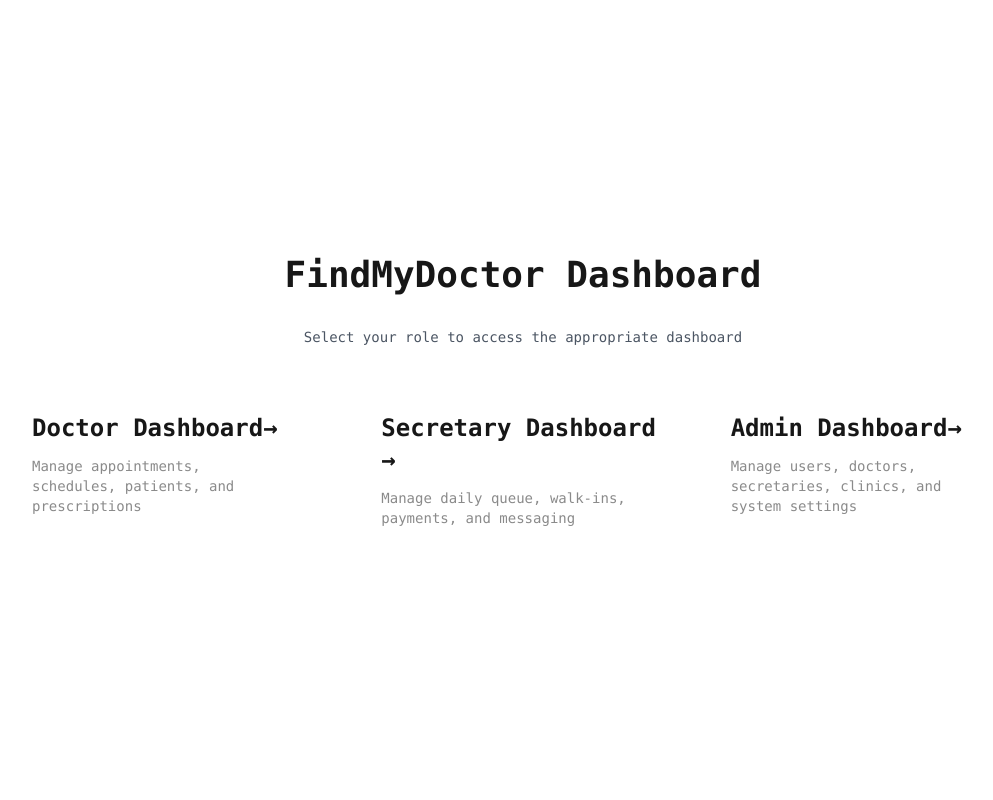
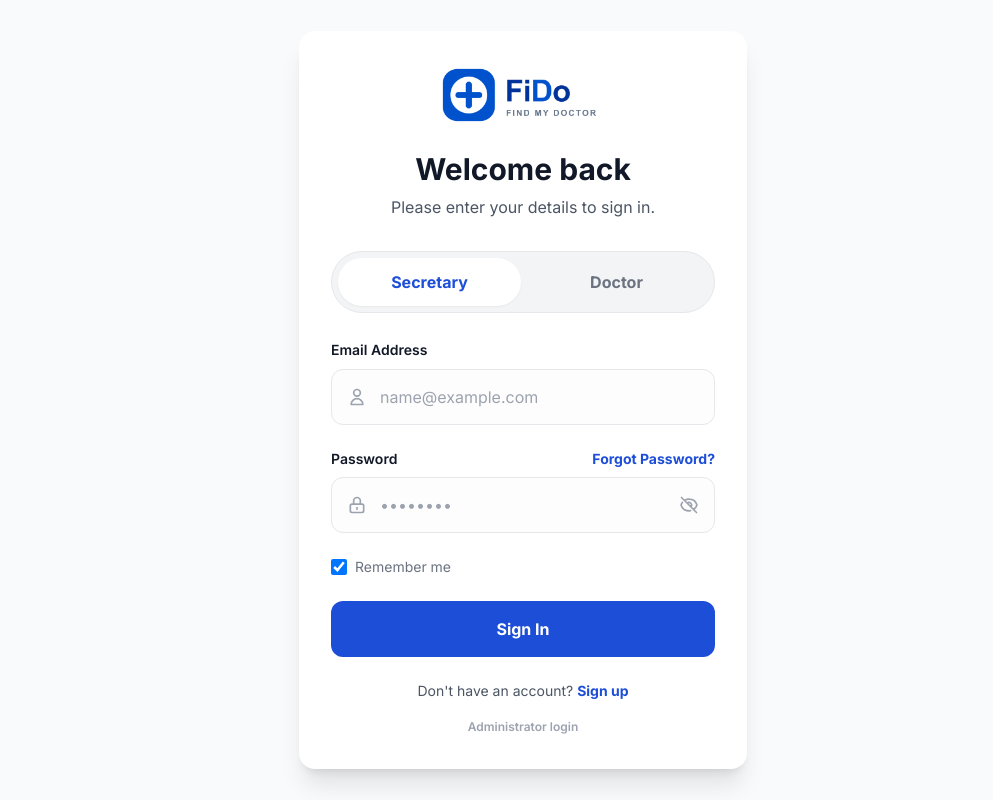
Before and after one commit to brendan-flores/FindMyDoctor, a Next.js app in the folder web/: page / in a window 1280 px wide. Shown: the whole page, without its empty margins (117-1110 px from the left). Built offline with nearby package versions, Linux system fonts and the light colour scheme.

Commit message:
[Amorin][feature] implement web login page with role toggle and FiDo branding

```diff
--- a/web/src/app/globals.css
+++ b/web/src/app/globals.css
@@ -14,7 +14,12 @@
   }
 }
 
+html,
 body {
+  margin: 0;
+  padding: 0;
+  height: 100%;
+  overflow: hidden;
   color: var(--foreground);
   background: var(--background);
   font-family: Arial, Helvetica, sans-serif;
--- a/web/src/app/layout.tsx
+++ b/web/src/app/layout.tsx
@@ -7,6 +7,9 @@ const inter = Inter({ subsets: ["latin"] });
 export const metadata: Metadata = {
   title: "FindMyDoctor - Healthcare Dashboard",
   description: "Doctor, Secretary, and Admin Dashboard for FindMyDoctor",
+  icons: {
+    icon: "/images/fido_logo.png",
+  },
 };
 
 export default function RootLayout({
--- a/web/src/app/page.tsx
+++ b/web/src/app/page.tsx
@@ -1,61 +1,143 @@
-export default function Home() {
+'use client';
+
+import { useState } from 'react';
+
+export default function Login() {
+  const [role, setRole] = useState<'secretary' | 'doctor'>('secretary');
+  const [email, setEmail] = useState('');
+  const [password, setPassword] = useState('');
+  const [showPassword, setShowPassword] = useState(false);
+
   return (
-    <main className="flex min-h-screen flex-col items-center justify-center p-24">
-      <div className="z-10 max-w-5xl w-full items-center justify-center font-mono text-sm">
-        <h1 className="text-4xl font-bold mb-8 text-center">
-          FindMyDoctor Dashboard
-        </h1>
-        <p className="text-center mb-12 text-gray-600">
-          Select your role to access the appropriate dashboard
-        </p>
+    <div className="h-screen flex items-center justify-center bg-gray-50 px-4 sm:px-6 lg:px-8">
+      <div className="max-w-md w-full bg-white rounded-2xl shadow-xl p-8">
+        <div className="text-center mb-8">
+          <div className="mb-6">
+            <img
+              src="/images/fido_logo.png"
+              alt="FiDo Logo"
+              className="mx-auto h-16 w-auto"
+            />
+          </div>
+          <h1 className="text-3xl font-bold text-gray-900 mb-2">
+            Welcome back
+          </h1>
+          <p className="text-gray-600">
+            Please enter your details to sign in.
+          </p>
+        </div>
 
-        <div className="grid grid-cols-1 md:grid-cols-3 gap-6">
-          <a
-            href="/doctor"
-            className="group rounded-lg border border-transparent px-5 py-4 transition-colors border-gray-300 hover:border-gray-500 hover:bg-gray-100 hover:dark:border-neutral-700 hover:dark:bg-neutral-800/30"
+        <form className="space-y-6" onSubmit={(e) => e.preventDefault()}>
+          {/* Role Toggle */}
+          <div className="grid grid-cols-2 gap-1 rounded-full border border-gray-200 bg-gray-100 p-1.5">
+            {(['secretary', 'doctor'] as const).map((r) => (
+              <button
+                key={r}
+                type="button"
+                onClick={() => setRole(r)}
+                className={`rounded-full py-3 text-base font-bold capitalize transition-colors ${
+                  role === r
+                    ? 'bg-white text-blue-700 shadow-sm'
+                    : 'text-gray-500 hover:text-gray-900'
+                }`}
+              >
+                {r}
+              </button>
+            ))}
+          </div>
+
+          {/* Email Input */}
+          <div className="space-y-2">
+            <label htmlFor="email" className="text-sm font-semibold text-gray-900">
+              Email Address
+            </label>
+            <div className="relative">
+              <svg className="pointer-events-none absolute left-4 top-1/2 h-5 w-5 -translate-y-1/2 text-gray-400" fill="none" stroke="currentColor" viewBox="0 0 24 24">
+                <path strokeLinecap="round" strokeLinejoin="round" strokeWidth="2" d="M16 7a4 4 0 11-8 0 4 4 0 018 0zM12 14a7 7 0 00-7 7h14a7 7 0 00-7-7z" />
+              </svg>
+              <input
+                id="email"
+                type="email"
+                value={email}
+                onChange={(e) => setEmail(e.target.value)}
+                placeholder="name@example.com"
+                className="h-14 w-full rounded-xl border border-gray-200 bg-gray-50/40 pl-12 pr-4 text-base focus:outline-none focus:ring-2 focus:ring-blue-700 focus:border-transparent"
+              />
+            </div>
+          </div>
+
+          {/* Password Input */}
+          <div className="space-y-2">
+            <div className="flex items-center justify-between">
+              <label htmlFor="password" className="text-sm font-semibold text-gray-900">
+                Password
+              </label>
+              <a href="#" className="text-sm font-bold text-blue-700 hover:underline">
+                Forgot Password?
+              </a>
+            </div>
+            <div className="relative">
+              <svg className="pointer-events-none absolute left-4 top-1/2 h-5 w-5 -translate-y-1/2 text-gray-400" fill="none" stroke="currentColor" viewBox="0 0 24 24">
+                <path strokeLinecap="round" strokeLinejoin="round" strokeWidth="2" d="M12 15v2m-6 4h12a2 2 0 002-2v-6a2 2 0 00-2-2H6a2 2 0 00-2 2v6a2 2 0 002 2zm10-10V7a4 4 0 00-8 0v4h8z" />
+              </svg>
+              <input
+                id="password"
+                type={showPassword ? "text" : "password"}
+                value={password}
+                onChange={(e) => setPassword(e.target.value)}
+                placeholder="••••••••"
+                className="h-14 w-full rounded-xl border border-gray-200 bg-gray-50/40 pl-12 pr-12 text-base focus:outline-none focus:ring-2 focus:ring-blue-700 focus:border-transparent"
+              />
+              <button
+                type="button"
+                onClick={() => setShowPassword((v) => !v)}
+                aria-label={showPassword ? "Hide password" : "Show password"}
+                className="absolute right-4 top-1/2 -translate-y-1/2 text-gray-400 hover:text-gray-600"
+              >
+                {showPassword ? (
+                  <svg className="h-5 w-5" fill="none" stroke="currentColor" viewBox="0 0 24 24">
+                    <path strokeLinecap="round" strokeLinejoin="round" strokeWidth="2" d="M15 12a3 3 0 11-6 0 3 3 0 016 0z" />
+                    <path strokeLinecap="round" strokeLinejoin="round" strokeWidth="2" d="M2.458 12C3.732 7.943 7.523 5 12 5c4.478 0 8.268 2.943 9.542 7-1.274 4.057-5.064 7-9.542 7-4.477 0-8.268-2.943-9.542-7z" />
+                  </svg>
+                ) : (
+                  <svg className="h-5 w-5" fill="none" stroke="currentColor" viewBox="0 0 24 24">
+                    <path strokeLinecap="round" strokeLinejoin="round" strokeWidth="2" d="M13.875 18.825A10.05 10.05 0 0112 19c-4.478 0-8.268-2.943-9.543-7a9.97 9.97 0 011.563-3.029m5.858.908a3 3 0 114.243 4.243M9.878 9.878l4.242 4.242M9.88 9.88l-3.29-3.29m7.532 7.532l3.29 3.29M3 3l3.59 3.59m0 0A9.953 9.953 0 0112 5c4.478 0 8.268 2.943 9.543 7a10.025 10.025 0 01-4.132 5.411m0 0L21 21" />
+                  </svg>
+                )}
+              </button>
+            </div>
+          </div>
+
+          {/* Remember Me */}
+          <label className="flex items-center gap-2 text-sm text-gray-500">
+            <input type="checkbox" defaultChecked className="h-4 w-4 rounded border-gray-300 text-blue-700 focus:ring-blue-700" />
+            Remember me
+          </label>
+
+          {/* Submit Button */}
+          <button
+            type="submit"
+            className="h-14 w-full rounded-xl bg-blue-700 text-base font-bold text-white hover:bg-blue-800 focus:outline-none focus:ring-2 focus:ring-blue-700 focus:ring-offset-2"
           >
-            <h2 className="mb-3 text-2xl font-semibold">
-              Doctor Dashboard
-              <span className="inline-block transition-transform group-hover:translate-x-1 motion-reduce:transform-none">
-                →
-              </span>
-            </h2>
-            <p className="m-0 max-w-[30ch] text-sm opacity-50">
-              Manage appointments, schedules, patients, and prescriptions
+            Sign In
+          </button>
+
+          {/* Sign Up Link */}
+          <div className="text-center">
+            <p className="text-sm text-gray-600">
+              Don&apos;t have an account?{' '}
+              <a href="#" className="font-bold text-blue-700 hover:underline">
+                Sign up
+              </a>
             </p>
-          </a>
-
-          <a
-            href="/secretary"
-            className="group rounded-lg border border-transparent px-5 py-4 transition-colors border-gray-300 hover:border-gray-500 hover:bg-gray-100 hover:dark:border-neutral-700 hover:dark:bg-neutral-800/30"
-          >
-            <h2 className="mb-3 text-2xl font-semibold">
-              Secretary Dashboard
-              <span className="inline-block transition-transform group-hover:translate-x-1 motion-reduce:transform-none">
-                →
-              </span>
-            </h2>
-            <p className="m-0 max-w-[30ch] text-sm opacity-50">
-              Manage daily queue, walk-ins, payments, and messaging
-            </p>
-          </a>
-
-          <a
-            href="/admin"
-            className="group rounded-lg border border-transparent px-5 py-4 transition-colors border-gray-300 hover:border-gray-500 hover:bg-gray-100 hover:dark:border-neutral-700 hover:dark:bg-neutral-800/30"
-          >
-            <h2 className="mb-3 text-2xl font-semibold">
-              Admin Dashboard
-              <span className="inline-block transition-transform group-hover:translate-x-1 motion-reduce:transform-none">
-                →
-              </span>
-            </h2>
-            <p className="m-0 max-w-[30ch] text-sm opacity-50">
-              Manage users, doctors, secretaries, clinics, and system settings
-            </p>
-          </a>
-        </div>
+            <div className="mt-3">
+              <a href="#" className="text-xs font-semibold text-gray-400 hover:text-blue-700">
+                Administrator login
+              </a>
+            </div>
+          </div>
+        </form>
       </div>
-    </main>
+    </div>
   );
 }
```
Also changed, not shown: web/public/images/fido_logo.png (added).
